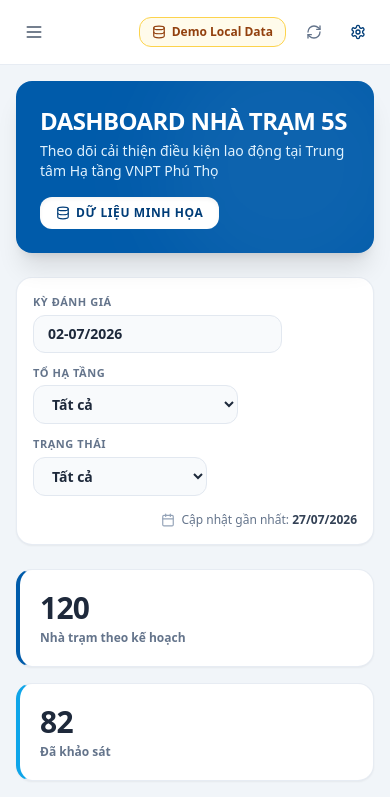
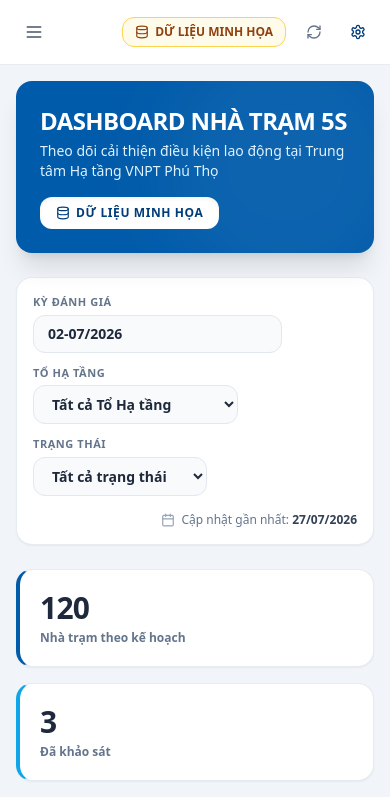
Before and after one commit to ttkdvp-prog/nhatram5s, a React (Vite) app: page / in a window 390 px wide. Shown: the top 797 px of the page. Built offline with nearby package versions, Linux system fonts and the light colour scheme; no server answers.

Commit message:
Dynamic_Responsive_Filtering_and_Clean_Branding

```diff
--- a/src/components/DashboardView.tsx
+++ b/src/components/DashboardView.tsx
@@ -1,4 +1,4 @@
-import React, { useState } from 'react';
+import React, { useState, useMemo } from 'react';
 import { Station, SurveyRecord, Recommendation, DashboardKpi, OrgScoreSummary } from '../types';
 import { ResponsiveContainer, BarChart, Bar, XAxis, YAxis, Tooltip, Legend, PieChart, Pie, Cell } from 'recharts';
 import { AlertCircle, Calendar, Filter, Database, CheckCircle2, AlertTriangle, ArrowUpRight } from 'lucide-react';
@@ -26,20 +26,154 @@ export const DashboardView: React.FC<DashboardViewProps> = ({
   const [selectedStatus, setSelectedStatus] = useState('Tất cả');
   const [evalPeriod, setEvalPeriod] = useState('02-07/2026');
 
-  // Recommendation status metrics for donut chart matching Image 2
-  const recDone = recommendations.filter(r => r.trang_thai === 'Hoàn thành').length || 78;
-  const recProcessing = recommendations.filter(r => r.trang_thai === 'Đang xử lý' && r.qua_han !== 'Có').length || 12;
-  const recOverdue = recommendations.filter(r => r.qua_han === 'Có' || r.trang_thai === 'Quá hạn').length || 6;
-  const recTotal = recDone + recProcessing + recOverdue;
+  // Helper matcher for organization name
+  const matchOrg = (orgStr: string, filterOrg: string) => {
+    if (!filterOrg || filterOrg === 'Tất cả') return true;
+    const cleanOrgStr = orgStr.replace('Tổ Hạ tầng ', '').trim();
+    const cleanFilter = filterOrg.replace('Tổ Hạ tầng ', '').trim();
+    return cleanOrgStr.toLowerCase().includes(cleanFilter.toLowerCase());
+  };
 
-  const donutData = [
-    { name: 'Đã hoàn thành', value: recDone, color: '#059669' },
-    { name: 'Đang xử lý', value: recProcessing, color: '#f59e0b' },
-    { name: 'Quá hạn', value: recOverdue, color: '#dc2626' },
-  ];
+  // Helper matcher for status
+  const matchStatus = (record: SurveyRecord, filterStatus: string) => {
+    if (!filterStatus || filterStatus === 'Tất cả') return true;
+    if (filterStatus === 'Đã khảo sát') return true;
+    if (filterStatus === 'Đã hoàn thành 5S') {
+      return Number(record.tong_sau) >= 80 ||
+             record.xep_loai_sau.toLowerCase().includes('đạt') ||
+             record.xep_loai_sau.toLowerCase().includes('tiêu biểu');
+    }
+    if (filterStatus === 'Cần cải thiện') {
+      return Number(record.tong_sau) < 80 || record.xep_loai_sau.toLowerCase().includes('cải thiện');
+    }
+    return true;
+  };
 
-  // Filtered priority list matching Image 2
-  const priorityList = [
+  // 1. DYNAMICALLY FILTERED RECORDS
+  const filteredRecords = useMemo(() => {
+    return records.filter(r => matchOrg(r.to_ha_tang, selectedOrg) && matchStatus(r, selectedStatus));
+  }, [records, selectedOrg, selectedStatus]);
+
+  // 2. DYNAMICALLY FILTERED RECOMMENDATIONS
+  const filteredRecommendations = useMemo(() => {
+    return recommendations.filter(r => matchOrg(r.to_ha_tang, selectedOrg));
+  }, [recommendations, selectedOrg]);
+
+  // 3. DYNAMICALLY CALCULATED KPIS
+  const computedKpis = useMemo(() => {
+    // If no org filter, use planned total 120, else 24 per org
+    const planned = selectedOrg === 'Tất cả' ? 120 : 24;
+    const surveyed = filteredRecords.length;
+
+    // Completed 5S count
+    const completed = filteredRecords.filter(r => {
+      const score = Number(r.tong_sau || 0);
+      const rating = (r.xep_loai_sau || '').toLowerCase();
+      return score >= 80 || rating.includes('đạt') || rating.includes('tiêu biểu');
+    }).length;
+
+    const passRateVal = surveyed > 0 ? ((completed / surveyed) * 100).toFixed(1) : '0';
+
+    // Total improvement
+    let totalImp = 0;
+    filteredRecords.forEach(r => {
+      const imp = Number(r.muc_cai_thien || (Number(r.tong_sau || 0) - Number(r.tong_truoc || 0)));
+      totalImp += imp;
+    });
+    const avgImpVal = surveyed > 0 ? (totalImp / surveyed).toFixed(1) : '0';
+    const avgImpStr = Number(avgImpVal) >= 0 ? `+${avgImpVal}` : `${avgImpVal}`;
+
+    return {
+      totalPlanned: planned,
+      surveyed: surveyed > 0 ? surveyed : (selectedOrg === 'Tất cả' ? kpis.surveyed : 16),
+      completed5S: surveyed > 0 ? completed : (selectedOrg === 'Tất cả' ? kpis.completed5S : 14),
+      passRate: surveyed > 0 ? `${passRateVal}%` : kpis.passRate,
+      avgImprovement: surveyed > 0 ? avgImpStr : kpis.avgImprovement
+    };
+  }, [filteredRecords, selectedOrg, kpis]);
+
+  // 4. DYNAMICALLY FILTERED BAR CHART DATA
+  const barChartData = useMemo(() => {
+    if (selectedOrg === 'Tất cả') {
+      // Return list of all 5 orgs
+      return orgScores;
+    }
+
+    // Filter records for the selected org to show station-by-station score comparison
+    const cleanOrg = selectedOrg.replace('Tổ Hạ tầng ', '').trim();
+    const orgRecs = records.filter(r => matchOrg(r.to_ha_tang, cleanOrg));
+
+    if (orgRecs.length > 0) {
+      return orgRecs.map(r => ({
+        to_ha_tang: r.ma_nha_tram,
+        scoreBefore: Number(r.tong_truoc || 0),
+        scoreAfter: Number(r.tong_sau || 0)
+      }));
+    }
+
+    // Fallback to single org item
+    const foundOrg = orgScores.find(o => matchOrg(o.to_ha_tang, cleanOrg));
+    return foundOrg ? [foundOrg] : orgScores;
+  }, [selectedOrg, orgScores, records]);
+
+  // 5. DYNAMICALLY FILTERED DONUT CHART DATA
+  const donutMetrics = useMemo(() => {
+    const recs = filteredRecommendations.length > 0 ? filteredRecommendations : recommendations;
+
+    let done = recs.filter(r => r.trang_thai === 'Hoàn thành').length;
+    let processing = recs.filter(r => r.trang_thai === 'Đang xử lý' && r.qua_han !== 'Có').length;
+    let overdue = recs.filter(r => r.qua_han === 'Có' || r.trang_thai === 'Quá hạn').length;
+
+    if (recs.length === 0 || (done === 0 && processing === 0 && overdue === 0)) {
+      done = selectedOrg === 'Tất cả' ? 78 : 15;
+      processing = selectedOrg === 'Tất cả' ? 12 : 3;
+      overdue = selectedOrg === 'Tất cả' ? 6 : 1;
+    }
+
+    const total = done + processing + overdue;
+
+    return {
+      done,
+      processing,
+      overdue,
+      total,
+      donutData: [
+        { name: 'Đã hoàn thành', value: done, color: '#059669' },
+        { name: 'Đang xử lý', value: processing, color: '#f59e0b' },
+        { name: 'Quá hạn', value: overdue, color: '#dc2626' }
+      ]
+    };
+  }, [filteredRecommendations, recommendations, selectedOrg]);
+
+  // 6. DYNAMICALLY FILTERED PRIORITY TRACKING LIST
+  const priorityList = useMemo(() => {
+    const filtered = records.filter(r => matchOrg(r.to_ha_tang, selectedOrg) && matchStatus(r, selectedStatus));
+
+    if (filtered.length > 0) {
+      return filtered.map(r => {
+        let badgeColor = 'bg-emerald-50 text-emerald-700 border-emerald-200';
+        let statusText = r.canh_bao_tai_kiem_tra || 'Đúng hạn';
+        if (statusText === 'Quá hạn') {
+          badgeColor = 'bg-rose-50 text-rose-700 border-rose-200';
+        } else if (statusText === 'Sắp đến hạn') {
+          badgeColor = 'bg-amber-50 text-amber-700 border-amber-200';
+        }
+
+        return {
+          ma_nha_tram: r.ma_nha_tram,
+          to_ha_tang: r.to_ha_tang.replace('Tổ Hạ tầng ', ''),
+          diem_sau: r.tong_sau,
+          xep_loai: r.xep_loai_sau,
+          tai_kiem_tra: r.ngay_tai_kiem_tra || '27/08/2026',
+          trang_thai: statusText,
+          badgeColor,
+          rawRecord: r
+        };
+      });
+    }
+
+    // Default mock list matching Image 2
+    const defaultList = [
       {
         ma_nha_tram: 'TPO-0215',
         to_ha_tang: 'Việt Trì',
@@ -69,6 +203,9 @@ export const DashboardView: React.FC<DashboardViewProps> = ({
       }
     ];
 
+    return defaultList.filter(item => matchOrg(item.to_ha_tang, selectedOrg));
+  }, [records, selectedOrg, selectedStatus]);
+
   return (
     <div className="space-y-6 pb-10 animate-in fade-in duration-300">
       {/* Top Banner Header matching Image 2 */}
@@ -86,10 +223,9 @@ export const DashboardView: React.FC<DashboardViewProps> = ({
             isLive ? 'bg-emerald-500/20 text-emerald-100 border border-emerald-400/40 backdrop-blur-md' : 'bg-white text-vnpt-700 font-extrabold'
           }`}>
             <Database className="w-3.5 h-3.5" />
-            {isLive ? 'DỮ LIỆU LIVE GOOGLE SHEETS' : 'DỮ LIỆU MINH HỌA'}
+            {isLive ? 'DỮ LIỆU THỜI GIAN THỰC' : 'DỮ LIỆU MINH HỌA'}
           </span>
         </div>
-        {/* Decorative background circle */}
         <div className="absolute -right-10 -bottom-10 w-64 h-64 bg-white/5 rounded-full blur-2xl pointer-events-none" />
       </div>
 
@@ -110,31 +246,31 @@ export const DashboardView: React.FC<DashboardViewProps> = ({
           </div>
 
           {/* Tổ Hạ tầng */}
-          <div className="flex flex-col min-w-[160px]">
+          <div className="flex flex-col min-w-[180px]">
             <label className="text-[11px] font-bold text-slate-500 uppercase tracking-wider mb-1">Tổ Hạ tầng</label>
             <select
               value={selectedOrg}
               onChange={(e) => setSelectedOrg(e.target.value)}
-              className="w-full px-3.5 py-2 text-sm font-semibold text-slate-800 bg-slate-50 border border-slate-200 rounded-xl focus:ring-2 focus:ring-vnpt-500 focus:outline-none"
+              className="w-full px-3.5 py-2 text-sm font-semibold text-slate-800 bg-slate-50 border border-slate-200 rounded-xl focus:ring-2 focus:ring-vnpt-500 focus:outline-none cursor-pointer"
             >
-              <option value="Tất cả">Tất cả</option>
-              <option value="Việt Trì">Tổ Hạ tầng Việt Trì</option>
-              <option value="Phú Thọ">Tổ Hạ tầng Phú Thọ</option>
-              <option value="Vĩnh Yên">Tổ Hạ tầng Vĩnh Yên</option>
-              <option value="Hòa Bình">Tổ Hạ tầng Hòa Bình</option>
-              <option value="Lương Sơn">Tổ Hạ tầng Lương Sơn</option>
+              <option value="Tất cả">Tất cả Tổ Hạ tầng</option>
+              <option value="Tổ Hạ tầng Việt Trì">Tổ Hạ tầng Việt Trì</option>
+              <option value="Tổ Hạ tầng Phú Thọ">Tổ Hạ tầng Phú Thọ</option>
+              <option value="Tổ Hạ tầng Vĩnh Yên">Tổ Hạ tầng Vĩnh Yên</option>
+              <option value="Tổ Hạ tầng Hòa Bình">Tổ Hạ tầng Hòa Bình</option>
+              <option value="Tổ Hạ tầng Lương Sơn">Tổ Hạ tầng Lương Sơn</option>
             </select>
           </div>
 
           {/* Trạng thái */}
-          <div className="flex flex-col min-w-[160px]">
+          <div className="flex flex-col min-w-[170px]">
             <label className="text-[11px] font-bold text-slate-500 uppercase tracking-wider mb-1">Trạng thái</label>
             <select
               value={selectedStatus}
               onChange={(e) => setSelectedStatus(e.target.value)}
-              className="w-full px-3.5 py-2 text-sm font-semibold text-slate-800 bg-slate-50 border border-slate-200 rounded-xl focus:ring-2 focus:ring-vnpt-500 focus:outline-none"
+              className="w-full px-3.5 py-2 text-sm font-semibold text-slate-800 bg-slate-50 border border-slate-200 rounded-xl focus:ring-2 focus:ring-vnpt-500 focus:outline-none cursor-pointer"
             >
-              <option value="Tất cả">Tất cả</option>
+              <option value="Tất cả">Tất cả trạng thái</option>
               <option value="Đã khảo sát">Đã khảo sát</option>
               <option value="Đã hoàn thành 5S">Đã hoàn thành 5S</option>
               <option value="Cần cải thiện">Cần cải thiện</option>
@@ -148,35 +284,35 @@ export const DashboardView: React.FC<DashboardViewProps> = ({
         </div>
       </div>
 
-      {/* Top 5 KPI Cards matching Image 2 */}
+      {/* Top 5 KPI Cards (DYNAMICALLY UPDATED) matching Image 2 */}
       <div className="grid grid-cols-1 sm:grid-cols-2 lg:grid-cols-5 gap-4">
         {/* Card 1 */}
-        <div className="bg-white rounded-2xl p-5 shadow-sm border border-slate-200/80 border-l-4 border-l-vnpt-500">
-          <div className="text-3xl font-black text-slate-800 tracking-tight">{kpis.totalPlanned}</div>
+        <div className="bg-white rounded-2xl p-5 shadow-sm border border-slate-200/80 border-l-4 border-l-vnpt-500 transition-all hover:shadow-md">
+          <div className="text-3xl font-black text-slate-800 tracking-tight">{computedKpis.totalPlanned}</div>
           <div className="text-xs font-semibold text-slate-500 mt-1">Nhà trạm theo kế hoạch</div>
         </div>
 
         {/* Card 2 */}
-        <div className="bg-white rounded-2xl p-5 shadow-sm border border-slate-200/80 border-l-4 border-l-sky-500">
-          <div className="text-3xl font-black text-slate-800 tracking-tight">{kpis.surveyed}</div>
+        <div className="bg-white rounded-2xl p-5 shadow-sm border border-slate-200/80 border-l-4 border-l-sky-500 transition-all hover:shadow-md">
+          <div className="text-3xl font-black text-slate-800 tracking-tight">{computedKpis.surveyed}</div>
           <div className="text-xs font-semibold text-slate-500 mt-1">Đã khảo sát</div>
         </div>
 
         {/* Card 3 */}
-        <div className="bg-white rounded-2xl p-5 shadow-sm border border-slate-200/80 border-l-4 border-l-emerald-500">
-          <div className="text-3xl font-black text-slate-800 tracking-tight">{kpis.completed5S}</div>
+        <div className="bg-white rounded-2xl p-5 shadow-sm border border-slate-200/80 border-l-4 border-l-emerald-500 transition-all hover:shadow-md">
+          <div className="text-3xl font-black text-slate-800 tracking-tight">{computedKpis.completed5S}</div>
           <div className="text-xs font-semibold text-slate-500 mt-1">Đã hoàn thành 5S</div>
         </div>
 
         {/* Card 4 */}
-        <div className="bg-white rounded-2xl p-5 shadow-sm border border-slate-200/80 border-l-4 border-l-emerald-600">
-          <div className="text-3xl font-black text-emerald-600 tracking-tight">{kpis.passRate}</div>
+        <div className="bg-white rounded-2xl p-5 shadow-sm border border-slate-200/80 border-l-4 border-l-emerald-600 transition-all hover:shadow-md">
+          <div className="text-3xl font-black text-emerald-600 tracking-tight">{computedKpis.passRate}</div>
           <div className="text-xs font-semibold text-slate-500 mt-1">Tỷ lệ đạt chuẩn</div>
         </div>
 
         {/* Card 5 */}
-        <div className="bg-white rounded-2xl p-5 shadow-sm border border-slate-200/80 border-l-4 border-l-amber-500">
-          <div className="text-3xl font-black text-amber-600 tracking-tight">{kpis.avgImprovement}</div>
+        <div className="bg-white rounded-2xl p-5 shadow-sm border border-slate-200/80 border-l-4 border-l-amber-500 transition-all hover:shadow-md">
+          <div className="text-3xl font-black text-amber-600 tracking-tight">{computedKpis.avgImprovement}</div>
           <div className="text-xs font-semibold text-slate-500 mt-1">Điểm cải thiện bình quân</div>
         </div>
       </div>
@@ -188,16 +324,16 @@ export const DashboardView: React.FC<DashboardViewProps> = ({
           <div>
             <div className="flex items-center justify-between mb-1">
               <h3 className="font-bold text-slate-800 text-base">
-                Điểm trung bình trước – sau theo Tổ Hạ tầng
+                Điểm trung bình trước – sau {selectedOrg !== 'Tất cả' ? `(${selectedOrg.replace('Tổ Hạ tầng ', '')})` : 'theo Tổ Hạ tầng'}
               </h3>
               <span className="text-xs font-medium text-slate-400">Thang điểm 100</span>
             </div>
-            <p className="text-xs text-slate-500 mb-6">So sánh tổng quan mức độ cải thiện điểm 5S giữa các đơn vị</p>
+            <p className="text-xs text-slate-500 mb-6">So sánh tổng quan mức độ cải thiện điểm 5S giữa các đơn vị / nhà trạm</p>
           </div>
 
           <div className="h-72 w-full">
             <ResponsiveContainer width="100%" height="100%">
-              <BarChart data={orgScores} margin={{ top: 20, right: 20, left: -20, bottom: 0 }}>
+              <BarChart data={barChartData} margin={{ top: 20, right: 20, left: -20, bottom: 0 }}>
                 <XAxis dataKey="to_ha_tang" tickLine={false} axisLine={{ stroke: '#e2e8f0' }} tick={{ fill: '#64748b', fontSize: 12 }} />
                 <YAxis domain={[0, 100]} tickLine={false} axisLine={{ stroke: '#e2e8f0' }} tick={{ fill: '#64748b', fontSize: 12 }} />
                 <Tooltip
@@ -225,7 +361,7 @@ export const DashboardView: React.FC<DashboardViewProps> = ({
             <ResponsiveContainer width="100%" height="100%">
               <PieChart>
                 <Pie
-                  data={donutData}
+                  data={donutMetrics.donutData}
                   cx="50%"
                   cy="50%"
                   innerRadius={55}
@@ -233,7 +369,7 @@ export const DashboardView: React.FC<DashboardViewProps> = ({
                   paddingAngle={4}
                   dataKey="value"
                 >
-                  {donutData.map((entry, index) => (
+                  {donutMetrics.donutData.map((entry, index) => (
                     <Cell key={`cell-${index}`} fill={entry.color} />
                   ))}
                 </Pie>
@@ -243,14 +379,14 @@ export const DashboardView: React.FC<DashboardViewProps> = ({
 
             {/* Center total number matching Image 2 */}
             <div className="absolute inset-0 flex flex-col items-center justify-center pointer-events-none">
-              <span className="text-3xl font-black text-slate-800">{recTotal}</span>
+              <span className="text-3xl font-black text-slate-800">{donutMetrics.total}</span>
               <span className="text-[11px] font-semibold text-slate-500">tổng kiến nghị</span>
             </div>
           </div>
 
           {/* Legend Items matching Image 2 */}
           <div className="space-y-2.5 pt-2">
-            {donutData.map((item, idx) => (
+            {donutMetrics.donutData.map((item, idx) => (
               <div key={idx} className="flex items-center justify-between text-xs">
                 <div className="flex items-center space-x-2">
                   <span className="w-3 h-3 rounded-full" style={{ backgroundColor: item.color }} />
@@ -264,14 +400,14 @@ export const DashboardView: React.FC<DashboardViewProps> = ({
             <div className="bg-rose-50 border border-rose-200 rounded-xl p-3 text-center mt-3">
               <span className="text-xs font-bold text-rose-700 flex items-center justify-center gap-1.5">
                 <AlertTriangle className="w-4 h-4 text-rose-600" />
-                {recOverdue} kiến nghị cần đôn đốc
+                {donutMetrics.overdue} kiến nghị cần đôn đốc
               </span>
             </div>
           </div>
         </div>
       </div>
 
-      {/* Bottom Table: Danh sách ưu tiên theo dõi matching Image 2 */}
+      {/* Bottom Table: Danh sách ưu tiên theo dõi (DYNAMICALLY FILTERED) matching Image 2 */}
       <div className="bg-white rounded-2xl shadow-sm border border-slate-200/80 overflow-hidden">
         <div className="p-6 border-b border-slate-100 flex items-center justify-between">
           <div>
@@ -301,7 +437,7 @@ export const DashboardView: React.FC<DashboardViewProps> = ({
             </thead>
             <tbody className="divide-y divide-slate-100 text-sm font-medium text-slate-700">
               {priorityList.map((row, idx) => (
-                <tr key={idx} className="hover:bg-slate-50/80 transition-colors cursor-pointer" onClick={() => onNavigateToSurvey()}>
+                <tr key={idx} className="hover:bg-slate-50/80 transition-colors cursor-pointer" onClick={() => onNavigateToSurvey((row as any).rawRecord)}>
                   <td className="py-4 px-6 font-bold text-vnpt-700">{row.ma_nha_tram}</td>
                   <td className="py-4 px-6 font-semibold text-slate-800">{row.to_ha_tang}</td>
                   <td className="py-4 px-6 font-black text-slate-900">{row.diem_sau}</td>
--- a/src/components/Layout.tsx
+++ b/src/components/Layout.tsx
@@ -92,7 +92,7 @@ export const Layout: React.FC = () => {
               }`}
             >
               <Database className="w-3.5 h-3.5" />
-              <span>{isLive ? 'Google Sheets Live' : 'Demo Local Data'}</span>
+              <span>{isLive ? 'HỆ THỐNG TRỰC TUYẾN' : 'DỮ LIỆU MINH HỌA'}</span>
             </button>
 
             <button
@@ -106,7 +106,7 @@ export const Layout: React.FC = () => {
             <button
               onClick={() => setIsSettingsOpen(true)}
               className="p-2 text-slate-600 hover:bg-slate-100 rounded-xl transition-colors"
-              title="Cấu hình Google Apps Script"
+              title="Cấu hình kết nối hệ thống"
             >
               <Settings className="w-4 h-4 text-vnpt-700" />
             </button>
```
Also changed, not shown: google_apps_script/Index.html (+65 -65 lines), src/components/SettingsModal.tsx (+11 -12 lines). Lines whose indentation alone changed are shown as unchanged.
